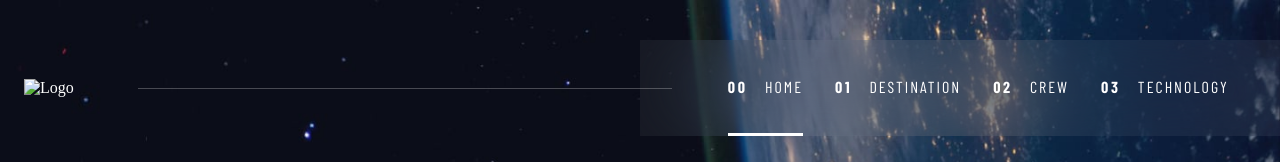
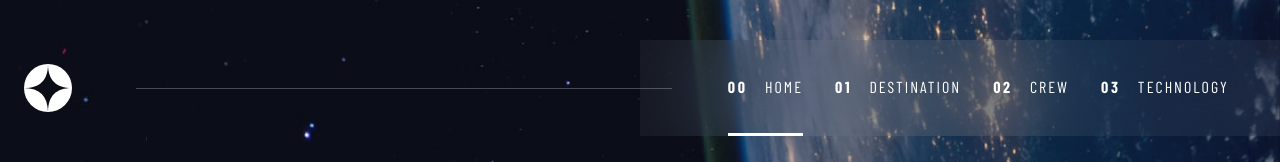
Before and after one commit to 6alactico/Space-Tourism-Website, a website: page index.html in a window 1280 px wide. Shown: the top 162 px of the page. Drawn offline with nearby package versions, Linux system fonts and the light colour scheme; the site is published under a folder, as on GitHub Pages, so addresses that start at the root find nothing; a web font is replaced by a local one.

Commit message:
fix img path

```diff
--- a/index.html
+++ b/index.html
@@ -12,7 +12,7 @@
       <div id="content" class="flex-column">
         <header class="flex-row">
           <div class="logo flex-row">
-            <img src="/assets/shared/logo.svg" alt="Logo">
+            <img src="assets/shared/logo.svg" alt="Logo">
             <div class="line"></div>
           </div>
           <button type="button" id="btn-menu" class="menu-btn flex-column" aria-expanded="false">
```
